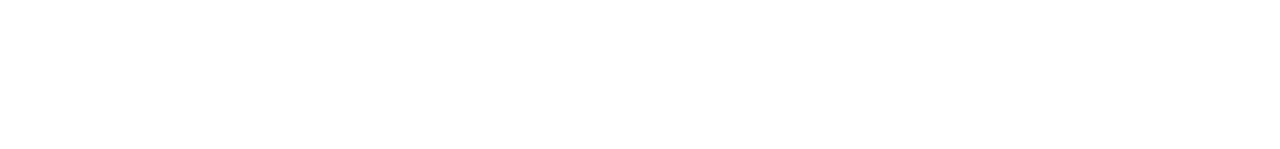
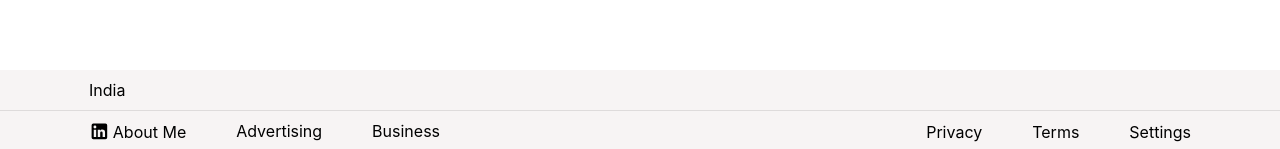
Before and after one commit to dharmeshpathak/google-search-cl, a React (Create React App) app: page / in a window 1280 px wide. Shown: the part 648-797 px from the top of the page. Built offline with nearby package versions, Linux system fonts and the light colour scheme.

Commit message:
footer added

```diff
--- a/src/App.js
+++ b/src/App.js
@@ -38,6 +38,7 @@
                 setSearch={setSearch}
                 setData={setData}
               />
+
             </div>
           </Route>
 
@@ -52,12 +53,13 @@
                   SearchTerm={SearchTerm}
                   setData={setData}
                 />
+
               )}
             />
           ) : null}
           <Redirect to="/" />
         </Switch>
-
+        <Footer/>
       </Router>
 
     </>
--- a/src/Footer.css
+++ b/src/Footer.css
@@ -1,5 +1,5 @@
 .footer {
-    position: absolute;
+    position: fixed;
     bottom: 0;
     width: 100%;
     background: #f7f4f4;
@@ -18,11 +18,13 @@
 }
 
 .footer__top {
+    display: flex;
     border-bottom: 1px solid rgba(0,0,0,0.1);
     padding-top: 10px;
     padding-bottom: 10px;
     padding-left: 5%;
     padding-right: 5%;
+    justify-content: flex-start !important;
 }
 
 .footer__bottomLeft > a, .footer__bottomRight > a, .footer__top > a {
--- a/src/components/MainSearchScreen.js
+++ b/src/components/MainSearchScreen.js
@@ -7,6 +7,7 @@
 import MicIcon from "@material-ui/icons/Mic";
 import { Link } from "react-router-dom";
 import { useState, useEffect } from "react";
+
 
 const useStyless = makeStyles((theme) => ({
   root: {
@@ -99,7 +100,10 @@
           </Button>
         </Box>
       </div>
-    </div>
+
+       </div>
+
+
   );
 }
 
--- a/src/components/SearchScreen.js
+++ b/src/components/SearchScreen.js
@@ -1,4 +1,6 @@
 import React from 'react'
+
+
 import SearchHeader from './searchComponents/SearchHeader'
 import SearchSubHeader from './searchComponents/SearchSubHeader'
 
@@ -16,10 +18,11 @@
         {searchData.length !== 0?null:(<h1 style={{justifyContent:"center",alignItems:"center", margin:"0 auto" ,color:"grey"}}>loading data</h1>)
 
     }
-        {/* <SearchSubHeader  SearchTerm = {SearchTerm}  searchData={searchData} setData ={setData}/> */}
+
 
 
        {console.log(searchData)}
+
 
         </div>
     )
```
